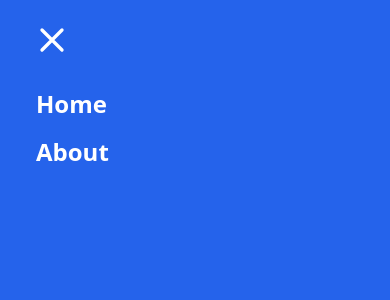
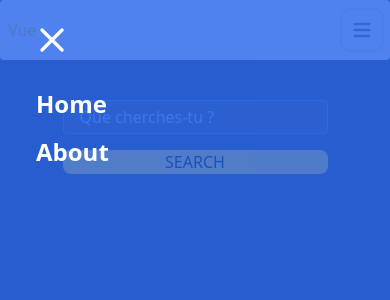
Before and after one commit to WinstonSmith13/vueMovieApp, a Vue app: page / in a window 390 px wide. Both pictures are taken after a click on the button "Open main menu". Shown: the top 300 px of the page. Built offline with nearby package versions, Linux system fonts and the light colour scheme.

Commit message:
making the code cleaner.

```diff
--- a/src/App.vue
+++ b/src/App.vue
@@ -4,51 +4,7 @@
       <router-link class="text-white items-center  font-bold" to="/">
         <h1><span class="text-yellow-400 font-medium">Vue</span>Movies</h1>
       </router-link>
-
-      <button @click="menuToggle = true" data-collapse-toggle="navbar-default" type="button"
-        class="inline-flex items-center p-2 ml-3 text-sm text-gray-500 rounded-lg md:hidden hover:bg-gray-100 focus:outline-none focus:ring-2 focus:ring-gray-200 dark:text-gray-400 dark:hover:bg-gray-700 dark:focus:ring-gray-600"
-        aria-controls="navbar-default" aria-expanded="false">
-        <span class="sr-only">Open main menu</span>
-        <svg class="w-6 h-6" aria-hidden="true" fill="currentColor" viewBox="0 0 20 20"
-          xmlns="http://www.w3.org/2000/svg">
-          <path fill-rule="evenodd"
-            d="M3 5a1 1 0 011-1h12a1 1 0 110 2H4a1 1 0 01-1-1zM3 10a1 1 0 011-1h12a1 1 0 110 2H4a1 1 0 01-1-1zM3 15a1 1 0 011-1h12a1 1 0 110 2H4a1 1 0 01-1-1z"
-            clip-rule="evenodd"></path>
-        </svg>
-      </button>
-
-      <div v-if="menuToggle" class="z-[30] fixed top-0 left-0 w-full h-full bg-blue-600 overflow-hidden md:hidden">
-        <div class="pt-3 pb-2">
-          <div class="flex items-center justify-between px-8">
-            <div class="-mr-2">
-              <button @click="menuToggle = false" class="py-2 inline-flex items-center justify-center text-white hover:text-background" type="button">
-                <span class="sr-only"> Close</span>
-                <svg class="h-10 w-10" xmlns="http://www.w3.org/2000/svg" fill="none" viewBox="0 0 24 24"
-                  stroke="currentColor">
-                  <path stroke-linecap="round" stroke-linejoin="round" stroke-width="2" d="M6 18L18 6M6 6l12 12" />
-                </svg>
-              </button>
-            </div>
-          </div>
-          <ul class="mt-3 px-6 space-y-1 text-left">
-            <router-link @click="menuToggle = false" class="text-white items-center  font-bold" to="/">
-              <h1><span
-                  class="block text-white hover:text-background cursor-pointer px-3 py-2 font-bold text-2xl hover:text-yellow-400">Home</span>
-              </h1>
-            </router-link>
-            <router-link @click="menuToggle = false"  class="text-white font-bold" to="/about">
-              <h1><span
-                  class="block text-white hover:text-background cursor-pointer px-3 py-2 font-bold text-2xl hover:text-yellow-400">About</span>
-              </h1>
-            </router-link>
-          </ul>
-
-        </div>
-
-      </div>
-
-
-
+      <MobileButtonVue @click = "menuToggle = true"/>
       <div class="hidden w-full md:block md:w-auto" id="navbar-default">
         <ul
           class="flex flex-col p-4 mt-4 border border-gray-100 rounded-lg bg-gray-50 md:flex-row md:space-x-8 md:mt-0 md:text-sm md:font-medium md:border-0 md:bg-white dark:bg-gray-800 md:dark:bg-gray-900 dark:border-gray-700">
@@ -62,10 +18,9 @@
       </div>
     </div>
   </nav>
-  <header>
 
+  <MenuMobile v-show="menuToggle" @click="menuToggle = false" />
 
-  </header>
   <main class="h-full w-full">
     <router-view />
   </main>
@@ -74,7 +29,10 @@
 <script setup>
 
 import { RouterView } from 'vue-router';
-import {ref} from 'vue';
+import { ref } from 'vue';
+import MenuMobile from './components/MenuMobile.vue';
+import MobileButtonVue from './components/MobileButton.vue';
+
 
 const menuToggle = ref(false);
 
@@ -91,4 +49,5 @@ const menuToggle = ref(false);
 
 body {
   background-color: #35495E;
-}</style>
+}
+</style>
--- /dev/null
+++ b/src/components/MenuMobile.vue
@@ -0,0 +1,38 @@
+<template>
+    <div class="z-[1000] fixed top-0 left-0 w-full h-full bg-blue-600 bg-opacity-80 overflow-hidden md:hidden">
+        <div class="pt-3 pb-2">
+          <div class="flex items-center justify-between px-8">
+            <div class="-mr-2">
+              <button @click="$emit('menuToggle')"
+                class="py-2 inline-flex items-center justify-center text-white hover:text-background" type="button">
+                <span class="sr-only"> Close</span>
+                <svg class="h-10 w-10" xmlns="http://www.w3.org/2000/svg" fill="none" viewBox="0 0 24 24"
+                  stroke="currentColor">
+                  <path stroke-linecap="round" stroke-linejoin="round" stroke-width="2" d="M6 18L18 6M6 6l12 12" />
+                </svg>
+              </button>
+            </div>
+          </div>
+          <ul class="mt-3 px-6 space-y-1 text-left">
+            <router-link  @click="$emit('menuToggle')" class="text-white items-center  font-bold" to="/">
+              <h1><span
+                  class="block text-white hover:text-background cursor-pointer px-3 py-2 font-bold text-2xl hover:text-yellow-400">Home</span>
+              </h1>
+            </router-link>
+            <router-link  @click="$emit('menuToggle')" class="text-white font-bold" to="/about">
+              <h1><span
+                  class="block text-white hover:text-background cursor-pointer px-3 py-2 font-bold text-2xl hover:text-yellow-400">About</span>
+              </h1>
+            </router-link>
+          </ul>
+
+        </div>
+
+      </div>
+</template>
+
+<script setup>
+
+const emit = defineEmits(['menuToggle'])
+
+</script>
--- /dev/null
+++ b/src/components/MobileButton.vue
@@ -0,0 +1,21 @@
+<template>
+    <div>
+        <button  @click="$emit('menuToggle')" data-collapse-toggle="navbar-default" type="button"
+        class="inline-flex items-center p-2 ml-3 text-sm text-gray-500 rounded-lg md:hidden hover:bg-gray-100 focus:outline-none focus:ring-2 focus:ring-gray-200 dark:text-gray-400 dark:hover:bg-gray-700 dark:focus:ring-gray-600"
+        aria-controls="navbar-default" aria-expanded="false">
+        <span class="sr-only">Open main menu</span>
+        <svg class="w-6 h-6" aria-hidden="true" fill="currentColor" viewBox="0 0 20 20"
+          xmlns="http://www.w3.org/2000/svg">
+          <path fill-rule="evenodd"
+            d="M3 5a1 1 0 011-1h12a1 1 0 110 2H4a1 1 0 01-1-1zM3 10a1 1 0 011-1h12a1 1 0 110 2H4a1 1 0 01-1-1zM3 15a1 1 0 011-1h12a1 1 0 110 2H4a1 1 0 01-1-1z"
+            clip-rule="evenodd"></path>
+        </svg>
+      </button>
+    </div>
+</template>
+
+<script setup>
+
+const emit = defineEmits(['menuToggle'])
+
+</script>
```
